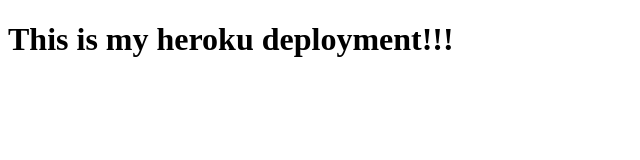
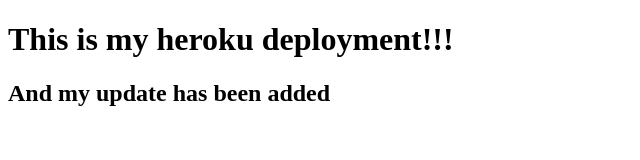
Before and after one commit to mmoham1128/bp3-demo, a plain HTML site: page index.html in a window 1280 px wide. Shown: the whole page, without its empty margins (0-640 px from the left). Drawn offline with Linux system fonts and the light colour scheme.

Commit message:
update added

```diff
--- a/index.html
+++ b/index.html
@@ -8,5 +8,8 @@
 </head>
 <body>
   <h1>This is my heroku deployment!!!</h1>
+<h2>And my update has been added</h2>
+
 </body>
+
 </html>
```
